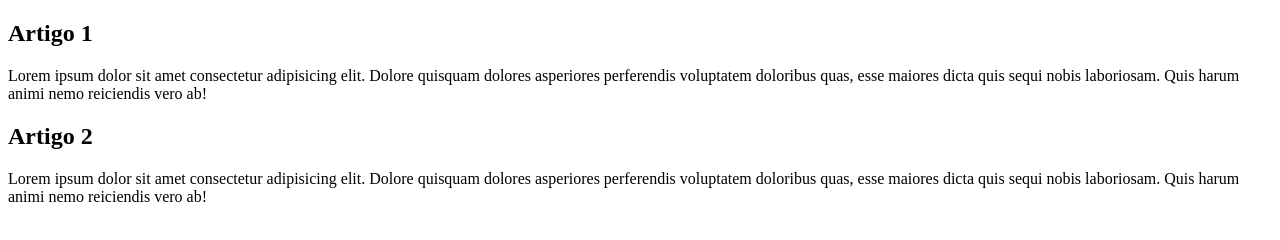
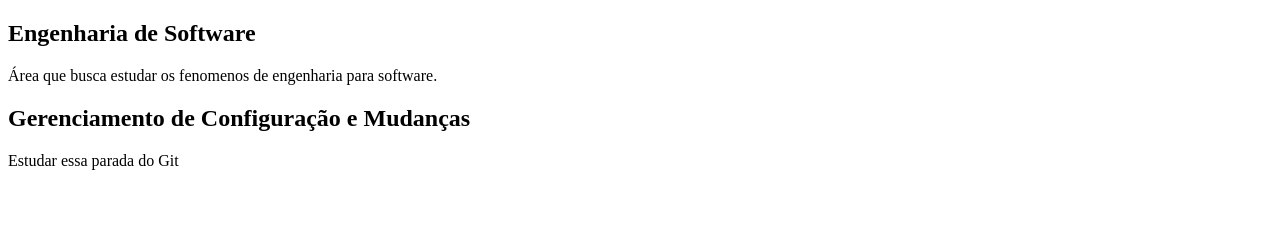
Before and after one commit to thiagosoara/ing, a plain HTML site: page index.html in a window 1280 px wide. Drawn offline with Linux system fonts and the light colour scheme.

Commit message:
adiciona conteudo

```diff
--- a/index.html
+++ b/index.html
@@ -9,15 +9,15 @@
 <body>
     <main>
         <header>
-            <title>Testando</title>
+            <title>Disciplinas</title>
         </header>
         <article>
-            <h2>Artigo 1</h2>
-            <p>Lorem ipsum dolor sit amet consectetur adipisicing elit. Dolore quisquam dolores asperiores perferendis voluptatem doloribus quas, esse maiores dicta quis sequi nobis laboriosam. Quis harum animi nemo reiciendis vero ab!</p>
+            <h2>Engenharia de Software</h2>
+            <p>Área que busca estudar os fenomenos de engenharia para software.</p>
         </article>
         <article>
-            <h2>Artigo 2</h2>
-            <p>Lorem ipsum dolor sit amet consectetur adipisicing elit. Dolore quisquam dolores asperiores perferendis voluptatem doloribus quas, esse maiores dicta quis sequi nobis laboriosam. Quis harum animi nemo reiciendis vero ab!</p>
+            <h2>Gerenciamento de Configuração e Mudanças</h2>
+            <p>Estudar essa parada do Git</p>
         </article>
     </main>
 </body>
```
